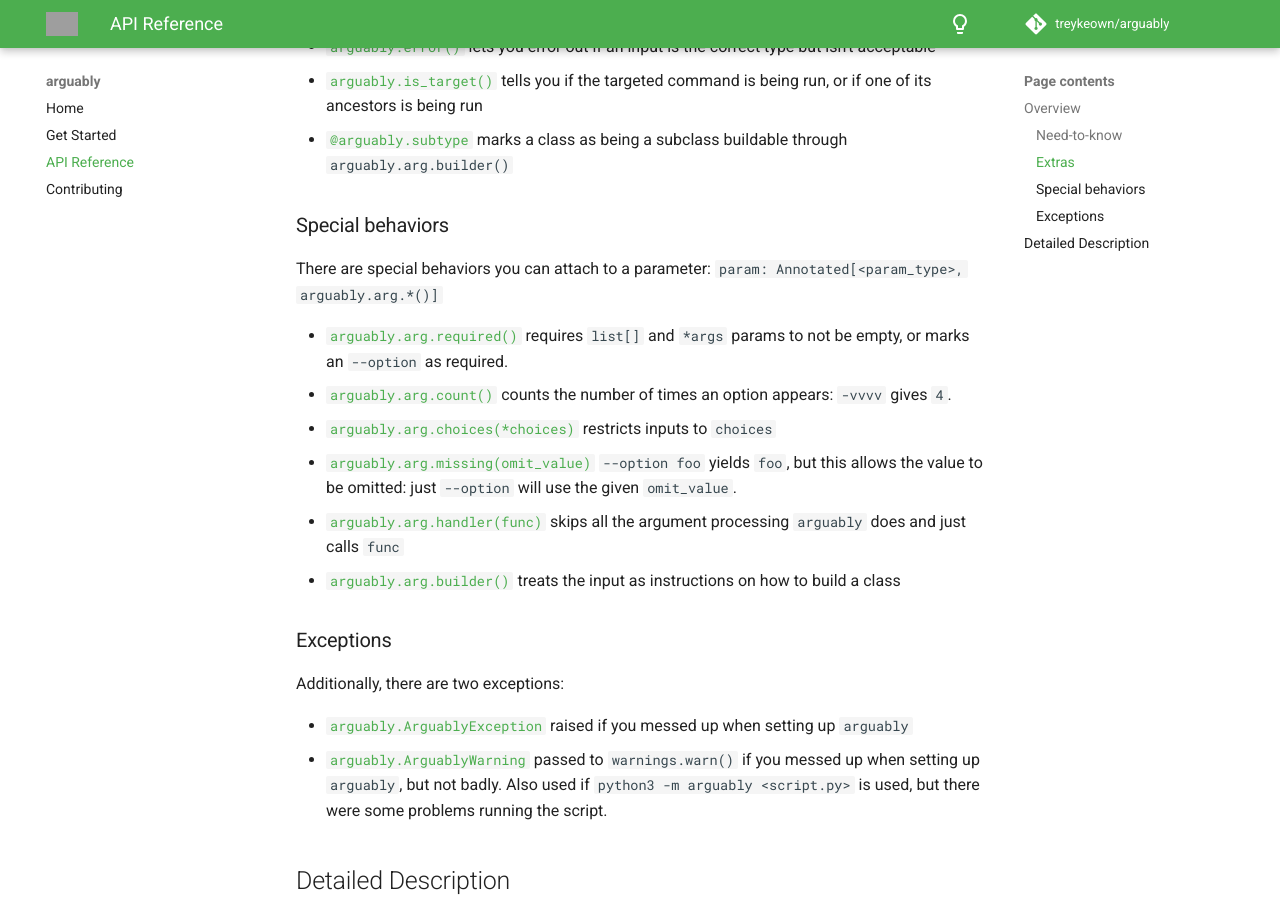
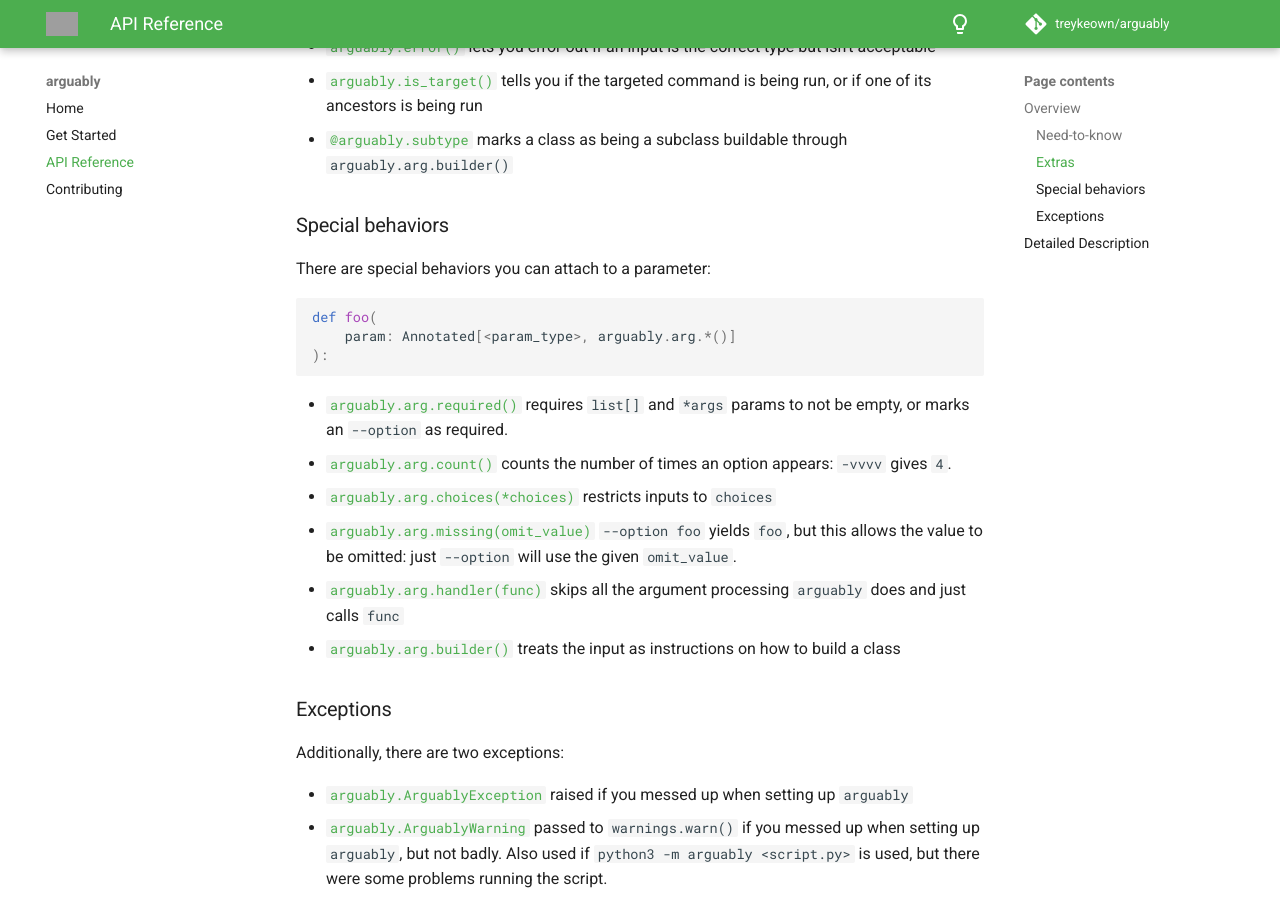
Before and after one commit to treykeown/arguably, an MkDocs documentation site: the page built from docs/api-reference.md, in a window 1280 px wide and 900 px high, scrolled down 463 px. Built offline with MkDocs 1.6.1 and Material for MkDocs 9.7.7, drawn with Linux system fonts in a browser that asks for light colours; comment, search, counter and statistics services are not loaded; grey boxes are pictures that could not be loaded.

````diff
--- a/docs/api-reference.md
+++ b/docs/api-reference.md
@@ -20,7 +20,13 @@ ancestors is being run
 
 ### Special behaviors
 
-There are special behaviors you can attach to a parameter: `param: Annotated[<param_type>, arguably.arg.*()]`
+There are special behaviors you can attach to a parameter:
+
+```python
+def foo(
+    param: Annotated[<param_type>, arguably.arg.*()]
+):
+```
 
 * [`arguably.arg.required()`](#arguably.arg.required) requires `list[]` and `*args` params to not be empty, or marks an
 `--option` as required.
````
